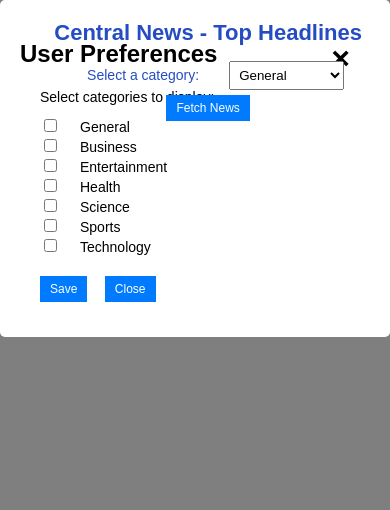
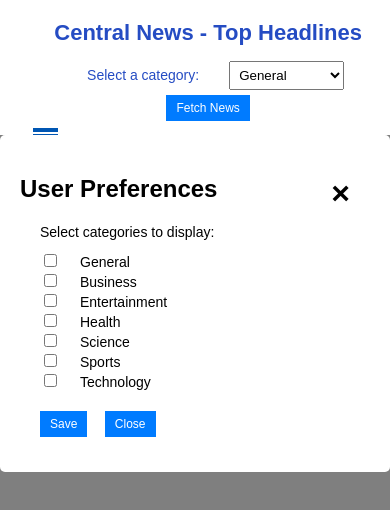
Before and after one commit to cou23001/CentralNews, a website: page src/index.html in a window 390 px wide. Both pictures are taken after a click on the element 45 px from the left and 136 px from the top of the page. Shown: the top 510 px of the page. Drawn offline with Linux system fonts and the light colour scheme; no server answers.

Commit message:
Update modal

```diff
--- a/src/css/style.css
+++ b/src/css/style.css
@@ -404,4 +404,8 @@ button:hover {
         grid-template-columns: 1fr;
         justify-content: center;
     }
+
+    .modal {
+        top: 16%
+    }
 }
```
